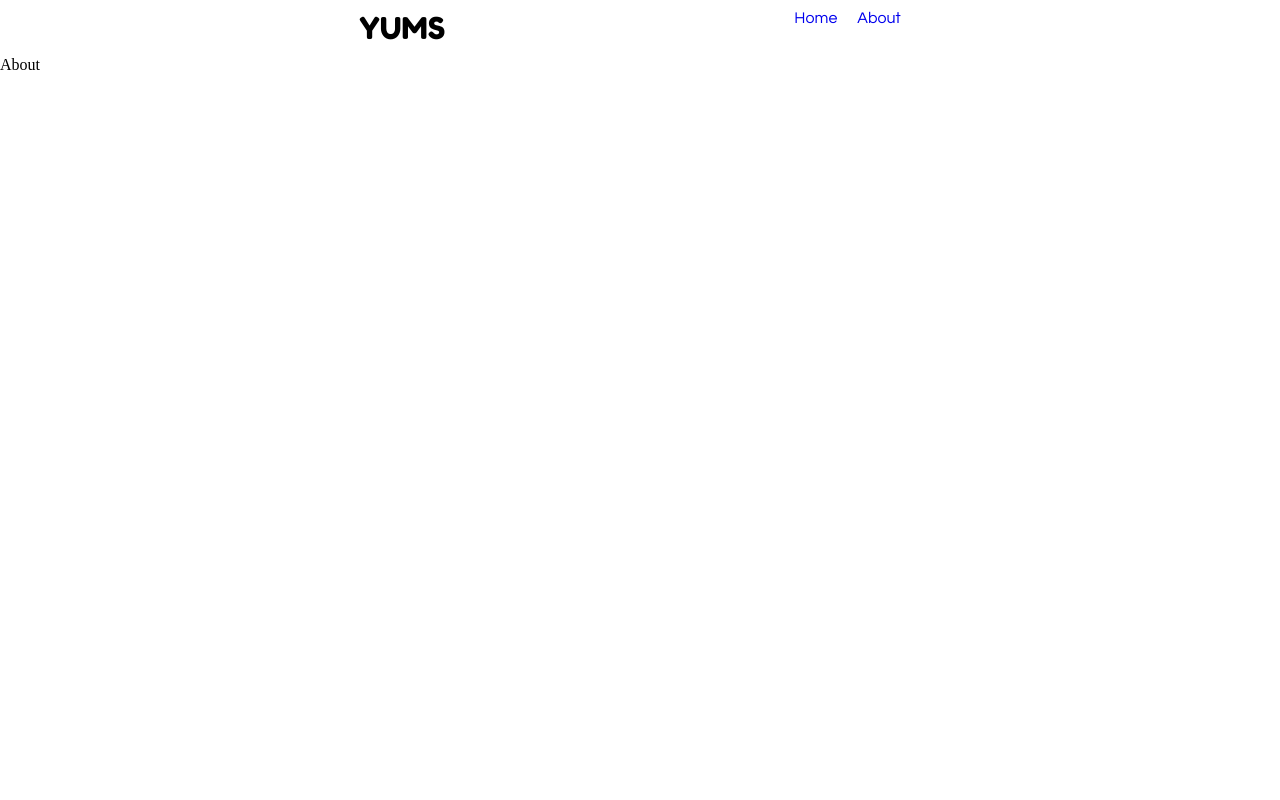
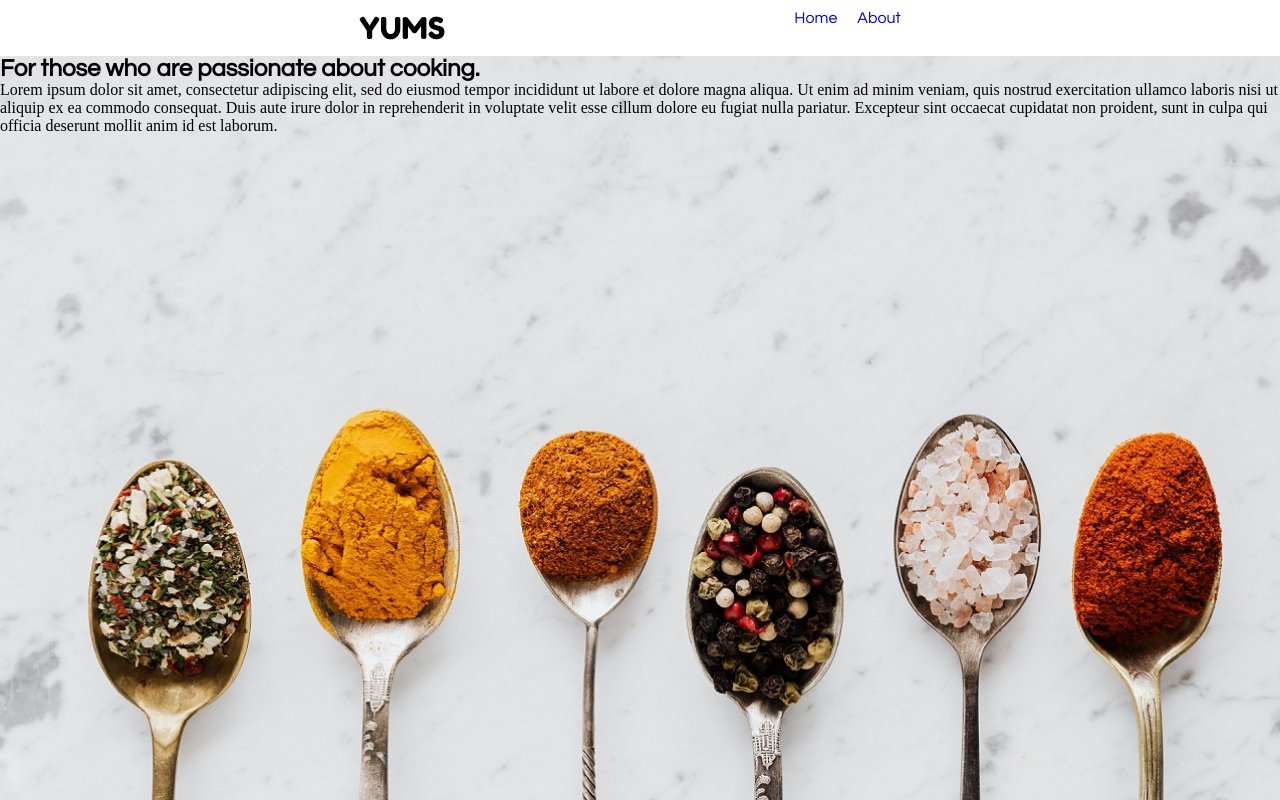
Before and after one commit to yasminwww/recipe-app-react, a React (Create React App) app: page /about in a window 1280 px wide. Built offline with nearby package versions, Linux system fonts and the light colour scheme.

Commit message:
about page background done

```diff
--- a/src/App.css
+++ b/src/App.css
@@ -1,4 +1,5 @@
 * {
   margin: 0;
   padding: 0;
+  box-sizing: border-box;
 }
--- a/src/components/About.js
+++ b/src/components/About.js
@@ -1,7 +1,38 @@
-import React from 'react'
+import React from "react";
+import styled from "styled-components";
+import spices from "../images/spices.jpg";
+
+const Wrapper = styled.div`
+  min-height: calc(100vh - 56px);
+  background: url(${spices}) no-repeat center center;
+  -webkit-background-size: cover;
+  -moz-background-size: cover;
+  -o-background-size: cover;
+  background-size: cover;
+
+  h2 {
+    font-family: "Questrial", sans-serif;
+    font-weight: bold;
+  }
+  p {
+  }
+`;
 
 const About = () => {
-  return <div>About</div>
-}
+  return (
+    <Wrapper>
+      <h2>For those who are passionate about cooking.</h2>
+      <p>
+        Lorem ipsum dolor sit amet, consectetur adipiscing elit, sed do eiusmod
+        tempor incididunt ut labore et dolore magna aliqua. Ut enim ad minim
+        veniam, quis nostrud exercitation ullamco laboris nisi ut aliquip ex ea
+        commodo consequat. Duis aute irure dolor in reprehenderit in voluptate
+        velit esse cillum dolore eu fugiat nulla pariatur. Excepteur sint
+        occaecat cupidatat non proident, sunt in culpa qui officia deserunt
+        mollit anim id est laborum.
+      </p>
+    </Wrapper>
+  );
+};
 
-export default About
+export default About;
--- a/src/components/Home.js
+++ b/src/components/Home.js
@@ -19,8 +19,8 @@ const Wrapper = styled.div`
   .gallery-wrapper {
    display: grid;
    grid-template-columns: repeat(auto-fit, minmax(300px, 340px));
-   /* grid-gap: 20px; */
    justify-content: center;
+   grid-row-gap: 10px;
  }
   .recipe-card {
     width: 100%;
@@ -76,7 +76,7 @@ const Home = () => {
           recipes.map((recipe) => (
             <div className='recipe-card'>
               <img src={recipe.recipe.image} alt=''></img>
-              <div>{recipe.recipe.label}</div>
+              <p>{recipe.recipe.label}</p>
               <div>{recipe.recipe.calories}</div>
             </div>
           ))}
```
Also changed, not shown: src/images/spices.jpg (added).
